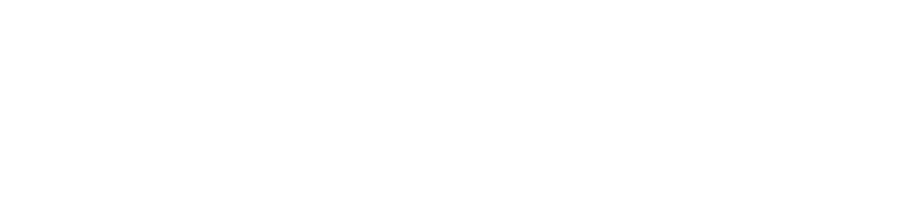
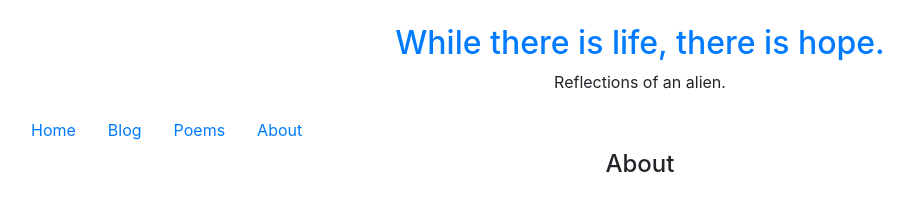
Before and after one commit to kavirajm/project0, a plain HTML site: page about.html in a window 1280 px wide. Shown: the whole page, without its empty margins (0-914 px from the left). Drawn offline with nearby package versions, Linux system fonts and the light colour scheme.

Commit message:
added links and layouts-1

```diff
--- a/about.html
+++ b/about.html
@@ -0,0 +1,47 @@
+<!DOCTYPE html>
+<html>
+    <head>
+        <title>Reflections of an alien</title>
+
+        <!-- Required meta tags (from getbootstrap.com)-->
+        <meta charset="utf-8">
+        <meta name="viewport" content="width=device-width, initial-scale=1, shrink-to-fit=no">
+
+
+        <!--Bootstrap css-->
+        <link rel="stylesheet" href="https://stackpath.bootstrapcdn.com/bootstrap/4.1.1/css/bootstrap.min.css" integrity="sha384-WskhaSGFgHYWDcbwN70/dfYBj47jz9qbsMId/iRN3ewGhXQFZCSftd1LZCfmhktB" crossorigin="anonymous">
+
+    </head>
+    <body class="text-center" id="home">
+        <div class="container-fluid">
+            <!--Header-->
+            <header class="mb-auto">
+				<div class="inner">
+					<h2 class="mt-4">
+						<a href="#">While there is life, there is hope.</a>
+					</h2>
+					<p>Reflections of an alien.</p>
+					<nav class="nav">
+						<a class="nav-link" href="./index.html">Home</a>
+						<a class="nav-link" href="./blog.html">Blog</a>
+						<a class="nav-link" href="./poems.html">Poems</a>
+						<a class="nav-link  active" href="./about.html">About</a>
+					</nav>
+				</div>
+			</header>
+			<!--Content-->
+			<content>
+                <h4>About</h4>
+			</content>
+
+
+
+        </div>
+
+
+        <!--Bootstrap libraries-->
+        <script src="https://code.jquery.com/jquery-3.3.1.slim.min.js" integrity="sha384-q8i/X+965DzO0rT7abK41JStQIAqVgRVzpbzo5smXKp4YfRvH+8abtTE1Pi6jizo" crossorigin="anonymous"></script>
+        <script src="https://cdnjs.cloudflare.com/ajax/libs/popper.js/1.14.3/umd/popper.min.js" integrity="sha384-ZMP7rVo3mIykV+2+9J3UJ46jBk0WLaUAdn689aCwoqbBJiSnjAK/l8WvCWPIPm49" crossorigin="anonymous"></script>
+        <script src="https://stackpath.bootstrapcdn.com/bootstrap/4.1.1/js/bootstrap.min.js" integrity="sha384-smHYKdLADwkXOn1EmN1qk/HfnUcbVRZyYmZ4qpPea6sjB/pTJ0euyQp0Mk8ck+5T" crossorigin="anonymous"></script>
+    </body>
+</html>
```
Also changed, not shown: blog.html (+47 -0 lines), index.html (+40 -2 lines), poems.html (+47 -0 lines), resources/poem1.jpg (added).
